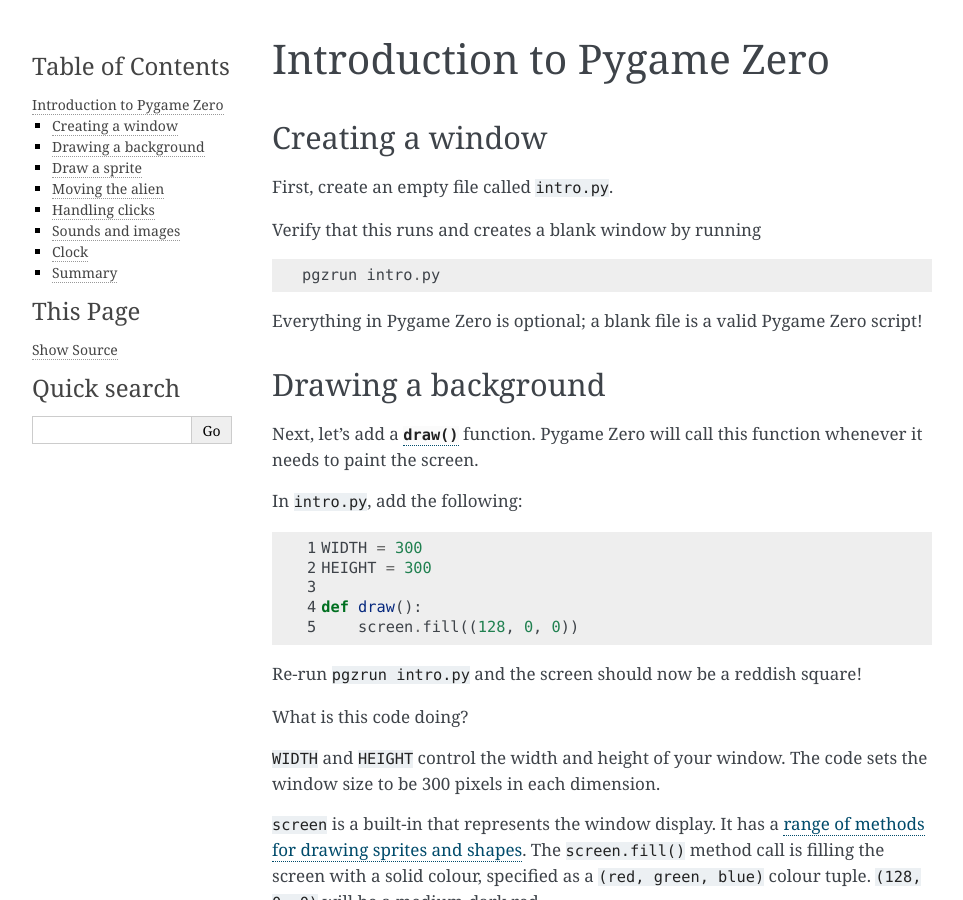
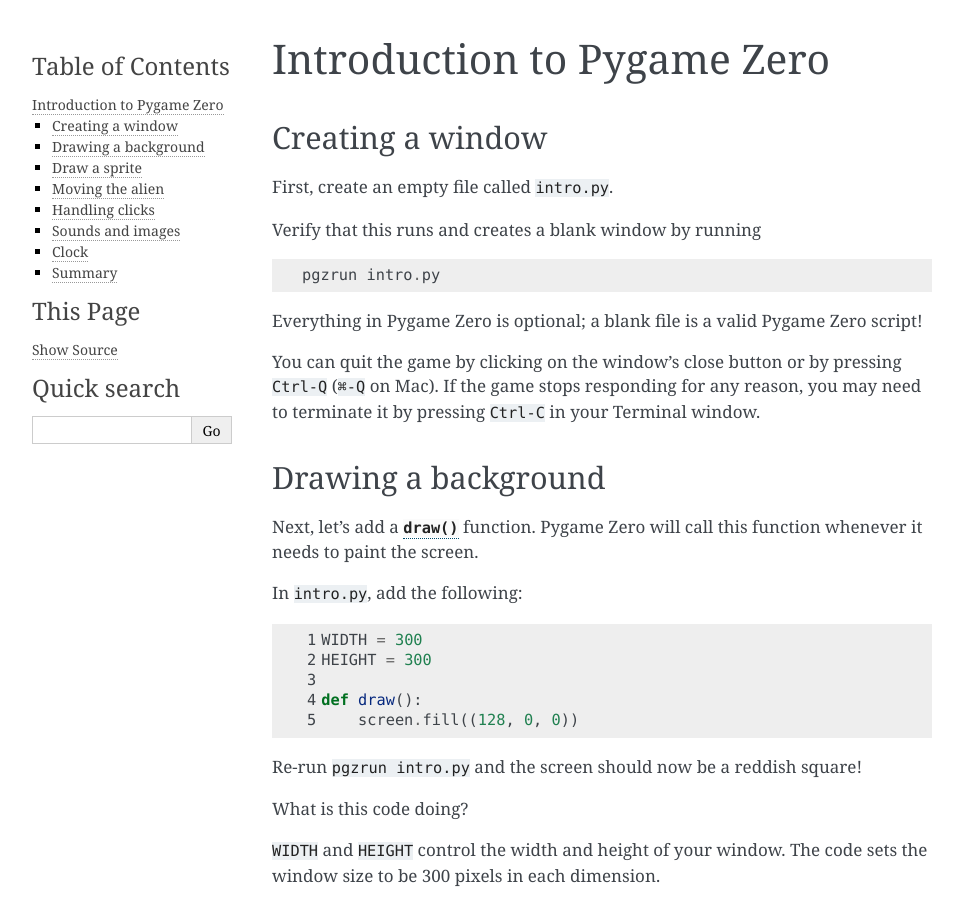
Before and after one commit to lordmauve/pgzero, a Sphinx documentation site: the page built from doc/introduction.rst, in a window 1280 px wide and 900 px high. Shown: the whole window, without its empty margins (148-1111 px from the left). Built offline with Sphinx 7.4.7, drawn with Linux system fonts in a browser that asks for light colours.

Commit message:
Add documentation on the Ctrl-Q/Command-Q quit feature

```diff
--- a/doc/introduction.rst
+++ b/doc/introduction.rst
@@ -15,6 +15,10 @@
 
 Everything in Pygame Zero is optional; a blank file is a valid Pygame Zero
 script!
+
+You can quit the game by clicking on the window's close button or by pressing
+``Ctrl-Q`` (``⌘-Q`` on Mac). If the game stops responding for any reason, you
+may need to terminate it by pressing ``Ctrl-C`` in your Terminal window.
 
 
 Drawing a background
```
